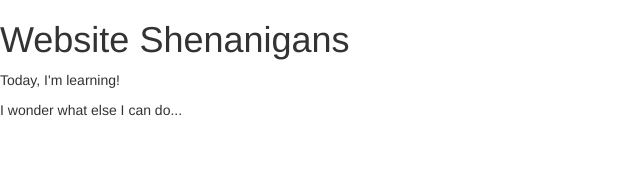
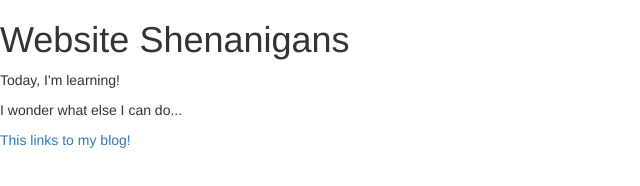
Before and after one commit to wczhang/wczhang.github.io, a plain HTML site: page index.html in a window 1280 px wide. Shown: the whole page, without its empty margins (0-640 px from the left). Drawn offline with nearby package versions, Linux system fonts and the light colour scheme.

Commit message:
Update index.html

```diff
--- a/index.html
+++ b/index.html
@@ -11,5 +11,6 @@
   <h1>Website Shenanigans</h1>
   <p>Today, I'm learning!</p>
   <p>I wonder what else I can do...</p>
+  <a href="http://zipzapzhang.blogspot.com/">This links to my blog!</a>
 </body>
 </html>
```
